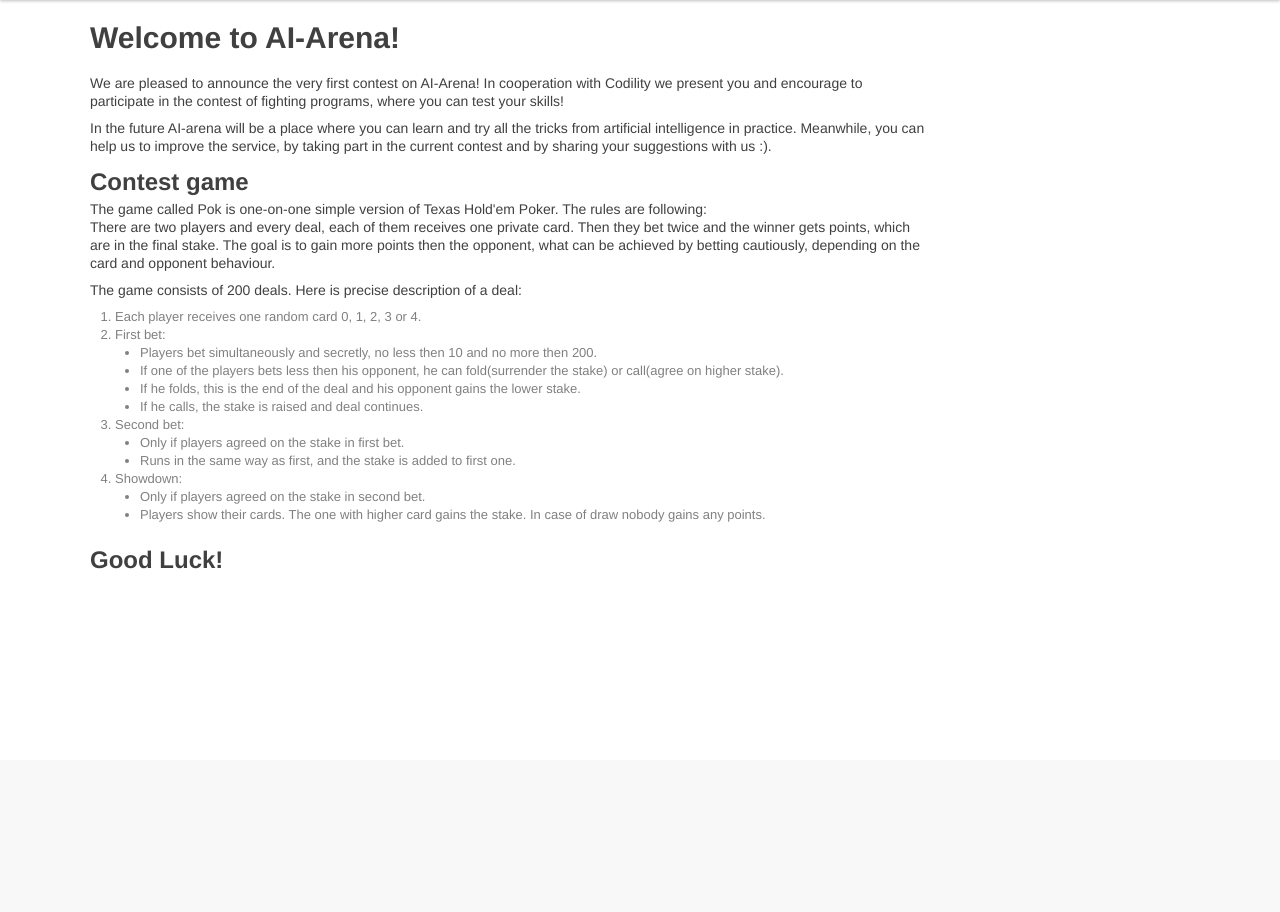
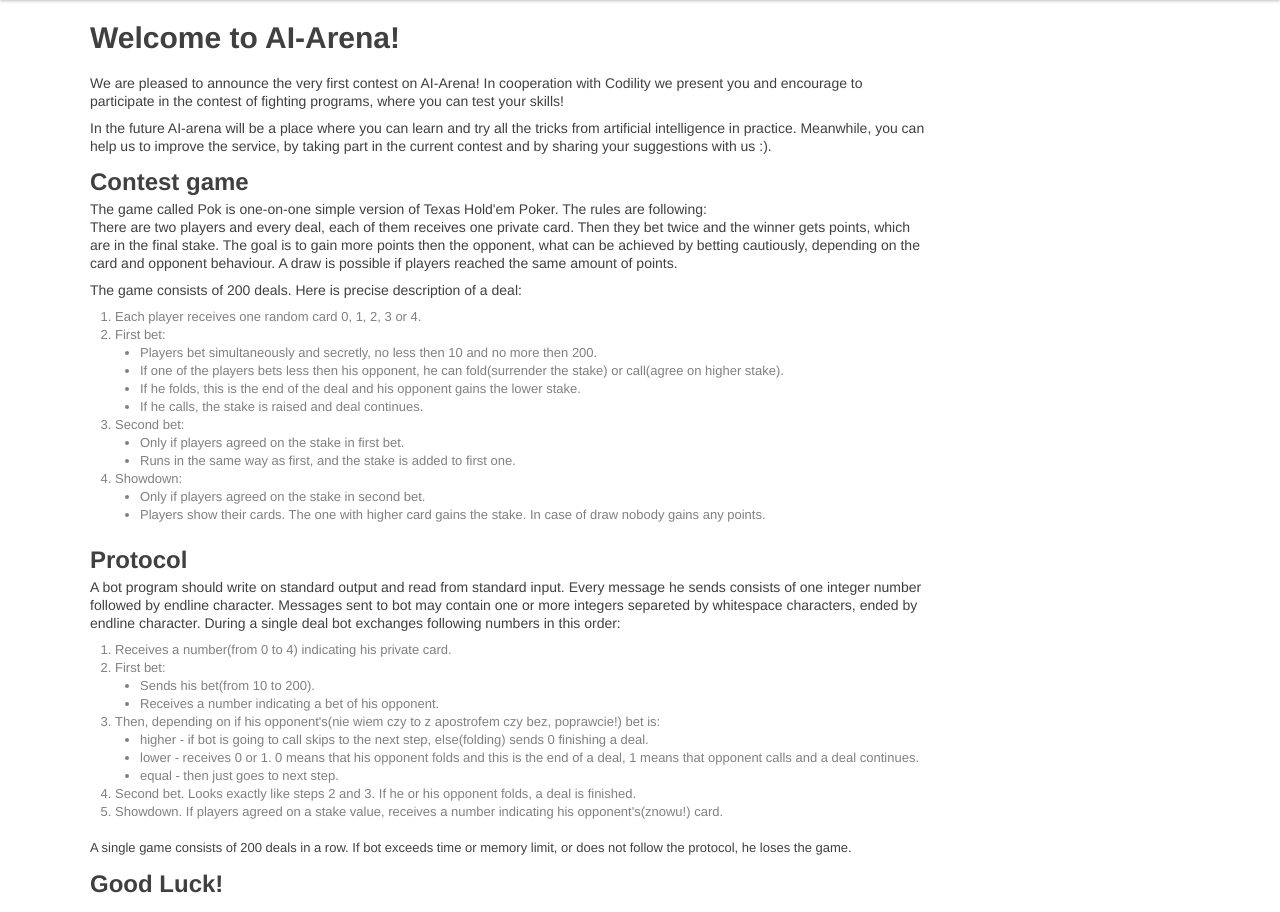
Before and after one commit to Buzdygan/ai-arena, a Django app: page / in a window 1280 px wide. Shown: the part 40-952 px from the top of the page. Before the commit the page ends 609 px from the top, so only its background shows below. Run offline with Django 3.2, Linux system fonts and the light colour scheme; parts of the project's set-up code (start-up, migrations or seed data) failed here and were passed over; some libraries are stand-ins or nearby versions.

Commit message:
added protocol description

```diff
--- a/ai_arena/templates/index.html
+++ b/ai_arena/templates/index.html
@@ -27,6 +27,7 @@ The game called Pok is one-on-one simple version of Texas Hold'em Poker. The rul
 There are two players and every deal, each of them receives one private card.
 Then they bet twice and the winner gets points, which are in the final stake.
 The goal is to gain more points then the opponent, what can be achieved by betting cautiously, depending on the card and opponent behaviour.
+A draw is possible if players reached the same amount of points.
 </p>
 <p class='p_news'>
 The game consists of 200 deals. Here is precise description of a deal:
@@ -52,6 +53,32 @@ The game consists of 200 deals. Here is precise description of a deal:
 </ol>
 </p>
 
+<h2> Protocol </h2>
+
+<p class='p_news'>
+A bot program should write on standard output and read from standard input.
+Every message he sends consists of one integer number followed by endline character.
+Messages sent to bot may contain one or more integers separeted by whitespace characters, ended by endline character.
+During a single deal bot exchanges following numbers in this order:
+<ol>
+    <li> Receives a number(from 0 to 4) indicating his private card.
+    <li> First bet:
+        <ul>
+            <li> Sends his bet(from 10 to 200).
+            <li> Receives a number indicating a bet of his opponent.
+        </ul>
+    <li> Then, depending on if his opponent's(nie wiem czy to z apostrofem czy bez, poprawcie!) bet is:
+        <ul>
+            <li> higher - if bot is going to call skips to the next step, else(folding) sends 0 finishing a deal.
+            <li> lower - receives 0 or 1. 0 means that his opponent folds and this is the end of a deal, 1 means that opponent calls and a deal continues.
+            <li> equal - then just goes to next step.
+        </ul>
+    <li> Second bet. Looks exactly like steps 2 and 3. If he or his opponent folds, a deal is finished.
+    <li> Showdown. If players agreed on a stake value, receives a number indicating his opponent's(znowu!) card.
+</ol>
+A single game consists of 200 deals in a row. If bot exceeds time or memory limit, or does not follow the protocol, he loses the game.
+</p>
+
 <h2>
 Good Luck!
 </h2>
```
